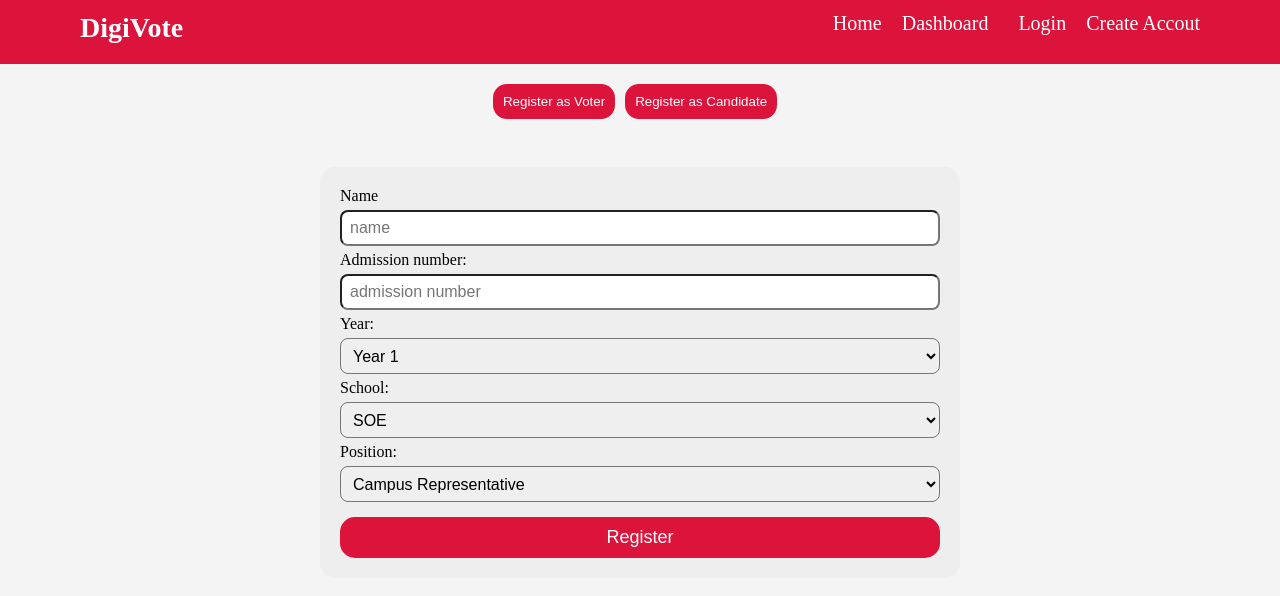
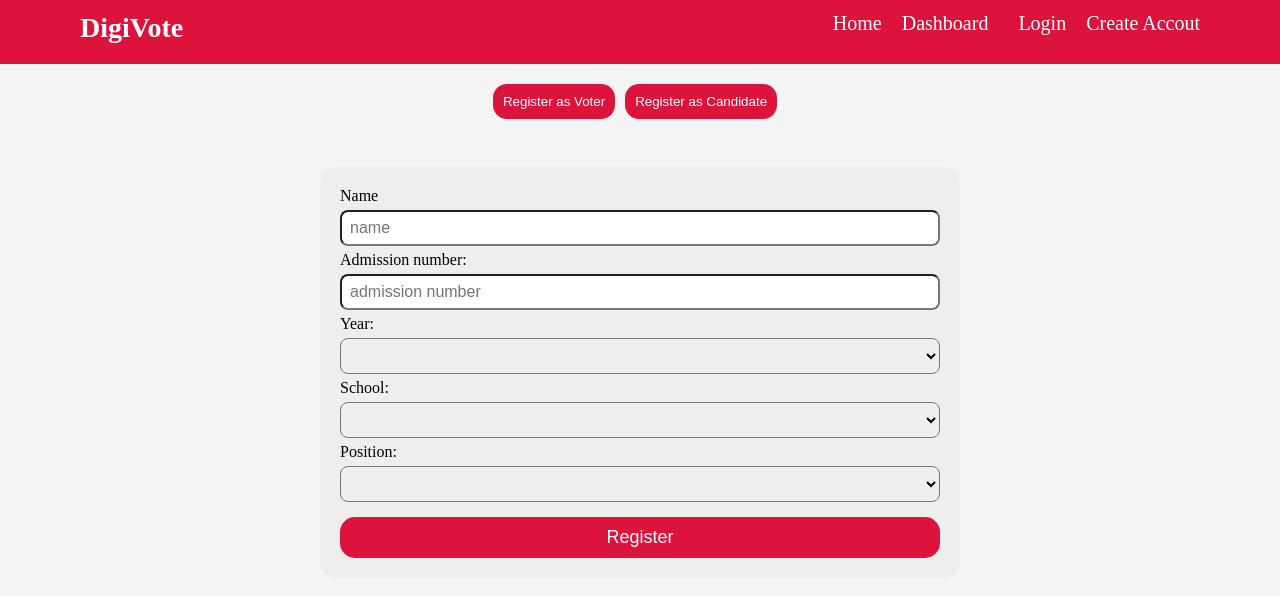
Before and after one commit to munyi-victor/vuejs-gdsc-session, a Vue app: page /dashboard in a window 1280 px wide. Both pictures are taken after a click on the button "Register as Candidate". Shown: the top 596 px of the page. Built offline with nearby package versions, Linux system fonts and the light colour scheme.

Commit message:
reg details

```diff
--- a/src/components/CandidateRegistration.vue
+++ b/src/components/CandidateRegistration.vue
@@ -1,19 +1,52 @@
+<script setup>
+import { ref } from 'vue';
+
+let name = ref("");
+let admno = ref("");
+let year = ref("");
+let sch = ref("");
+let position = ref("");
+
+let isRegistered = false
+
+const handleSubmit = () => {
+  if (isRegistered.value === false) {
+    isRegistered.value = true;
+  } else {
+    isRegistered.value = false;
+  }
+}
+
+</script>
+
 <template>
-  <div class="formCont">
-    <form>
+  <div v-if="isRegistered === true" style="margin: 10px 30vw;">
+    <h1>Your details</h1>
+
+    <div style="text-align: left;">
+      <p>Name: {{ name }}</p>
+      <p>Adm no.: {{ admno }}</p>
+      <p>Year: {{ year }}</p>
+      <p>School: {{ sch }}</p>
+      <p>Position: {{ position }}</p>
+    </div>
+  </div>
+
+  <div class="formCont" v-else>
+    <form @submit="handleSubmit">
       <label for="name">Name</label>
-      <input type="text" placeholder="name" required>
+      <input type="text" placeholder="name" v-model="name" required>
       <label for="adm no.">Admission number:</label>
-      <input type="text" placeholder="admission number" :maxlength="14" required>
+      <input type="text" placeholder="admission number" v-model="admno" :maxlength="14" required>
       <label for="year">Year:</label>
-      <select required>
+      <select required v-model="year">
         <option value="Year 1">Year 1</option>
         <option value="Year 2">Year 2</option>
         <option value="Year 3">Year 3</option>
         <option value="Year 4">Year 4</option>
       </select>
       <label for="school">School:</label>
-      <select required>
+      <select required v-model="sch">
         <option value="SOE">SOE</option>
         <option value="SASSB">SASSB</option>
         <option value="SSAES">SSAES</option>
@@ -21,7 +54,7 @@
       </select>
 
       <label for="position">Position:</label>
-      <select required>
+      <select required v-model="position">
         <option value="Campus Representative">Campus Representative</option>
         <option value="General Representative">General Representative</option>
         <option value="Academic Representative">Academic Representative</option>
--- a/src/components/VoterRegistration.vue
+++ b/src/components/VoterRegistration.vue
@@ -2,17 +2,15 @@
 // import ToastMessage from './ToastMessage.vue';
 import { ref } from 'vue';
 
-let name = ref();
-let admno = ref();
-let year = ref();
-let sch = ref();
+let name = ref("");
+let admno = ref("");
+let year = ref("");
+let sch = ref("");
 
-let isRegistered = ref(false)
+let isRegistered = false;
 
 const handleSubmit = () => {
-  if (isRegistered.value === false) {
-    isRegistered.value = true;
-  }
+  isRegistered.value = true;
 }
 
 // export default {
@@ -30,10 +28,10 @@ const handleSubmit = () => {
     <h1>Your details</h1>
 
     <div class="voter-details">
-      <p>Name: {{ name.value }}</p>
-      <p>Adm no.: {{ admno.value }}</p>
-      <p>Year: {{ year.value }}</p>
-      <p>School: {{ sch.value }}</p>
+      <p>Name: {{ name }}</p>
+      <p>Adm no.: {{ admno }}</p>
+      <p>Year: {{ year }}</p>
+      <p>School: {{ sch }}</p>
     </div>
   </div>
 
```
